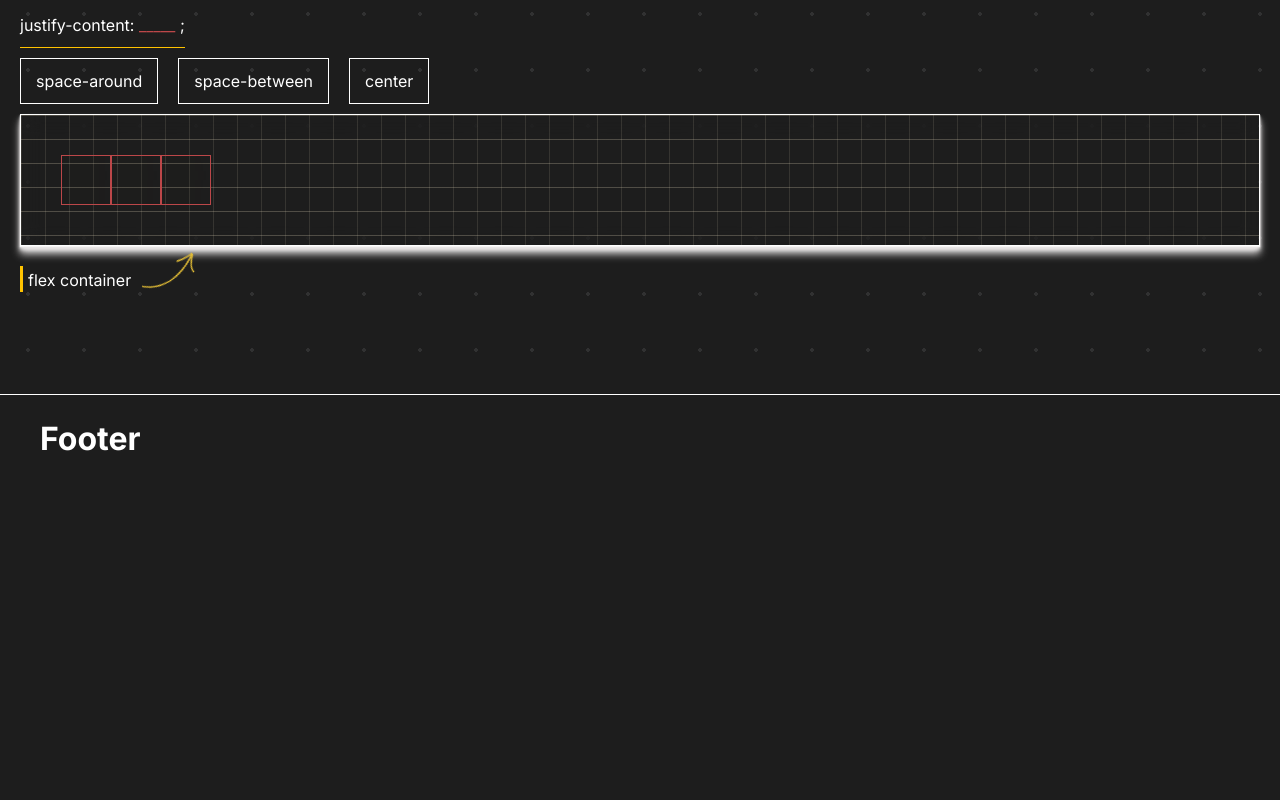
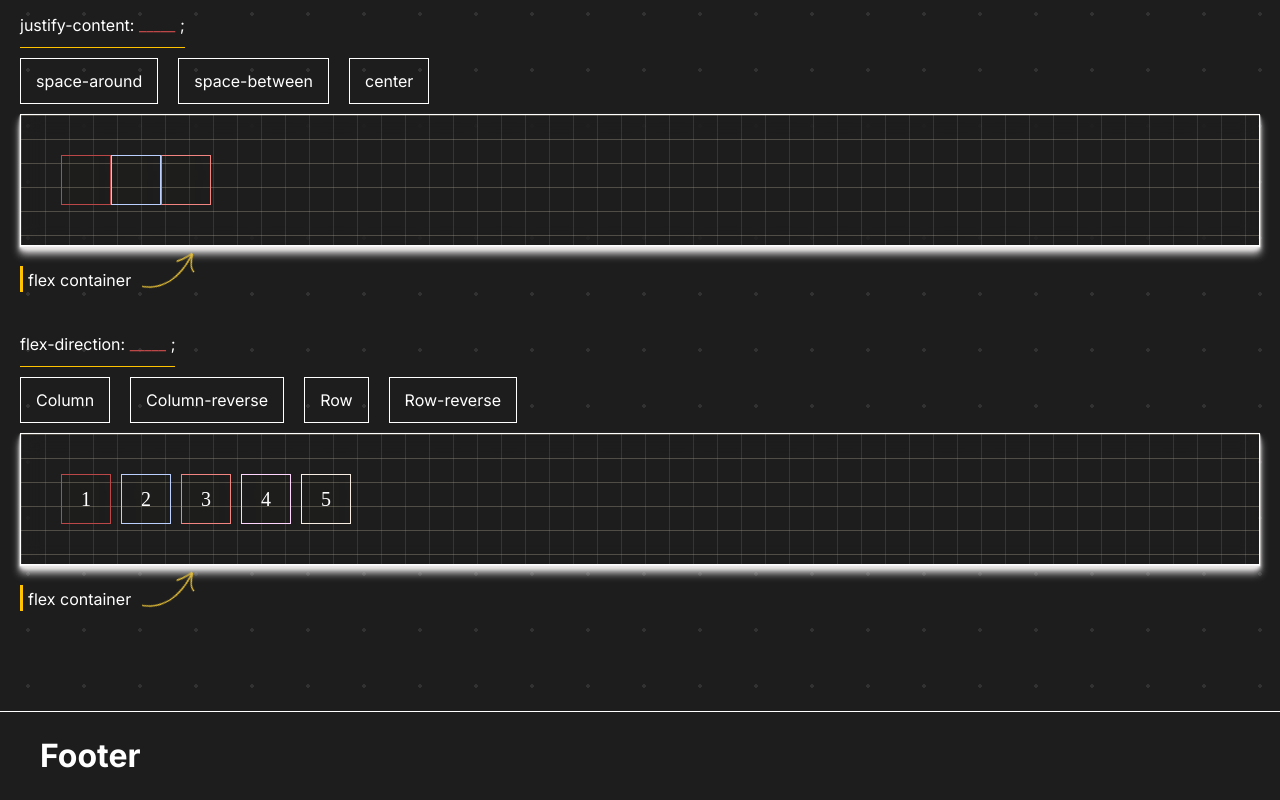
Before and after one commit to Andriikryl/css-visualizer, a Next.js app: page / in a window 1280 px wide. Shown: the part 495-1295 px from the top of the page. Before the commit the page ends 978 px from the top, so only its background shows below. Built offline with nearby package versions, Linux system fonts and the light colour scheme.

Commit message:
add flexDiraction component

```diff
--- a/src/components/flex/FlexBlock.tsx
+++ b/src/components/flex/FlexBlock.tsx
@@ -3,6 +3,7 @@ import { Container } from "../container/Container";
 import style from "./style.module.css";
 import JustyfContent from "./justyfContent/JustyfContent";
 import SpacePos from "./spacePos/SpacePos";
+import FlexDiraction from "./flexDirection/FlexDiraction";
 export default function FlexBlock() {
   return (
     <section className={style.flex__section}>
@@ -10,6 +11,7 @@ export default function FlexBlock() {
         <div className={style.flex__group}>
           <JustyfContent />
           <SpacePos />
+          <FlexDiraction />
         </div>
       </Container>
     </section>
--- /dev/null
+++ b/src/components/flex/flexDirection/FlexDiraction.tsx
@@ -0,0 +1,81 @@
+"use client";
+import React, { useState } from "react";
+import style from "./style.module.css";
+import clsx from "clsx";
+import { motion } from "framer-motion";
+import Button from "@/components/button/Button";
+import BlockDescription from "@/components/blockDescription/BlockDescription";
+import InnerBox from "@/components/innerBox/InnerBox";
+import TaskDescription from "@/components/taskDescription/TaskDescription";
+
+export default function FlexDiraction() {
+  const [end, setEnd] = useState(false);
+  const [center, setCenter] = useState(false);
+  const [start, setStart] = useState(false);
+  const [rowRevers, setRowRevers] = useState(false);
+  const handleClickColumn = () => {
+    setStart(true);
+    setEnd(false);
+    setCenter(false);
+    setRowRevers(false);
+  };
+  const handleClickRow = () => {
+    setEnd(true);
+    setStart(false);
+    setCenter(false);
+    setRowRevers(false);
+  };
+  const handleClickColumnReverse = () => {
+    setCenter(true);
+    setEnd(false);
+    setStart(false);
+    setRowRevers(false);
+  };
+  const handleClickRowReverse = () => {
+    setRowRevers(true);
+    setCenter(false);
+    setEnd(false);
+    setStart(false);
+  };
+  let justifyContentValue = "_____   ";
+
+  if (start) {
+    justifyContentValue = "column";
+  } else if (center) {
+    justifyContentValue = "column-reverse";
+  } else if (end) {
+    justifyContentValue = "row";
+  } else if (rowRevers) {
+    justifyContentValue = "row-revers";
+  }
+
+  return (
+    <div>
+      <TaskDescription
+        qustion={" flex-direction"}
+        answer={justifyContentValue}
+      />
+      <div className={style.flex__group}>
+        <Button text={"Column"} onClick={handleClickColumn} />
+        <Button text={"Column-reverse"} onClick={handleClickColumnReverse} />
+        <Button text={"Row"} onClick={handleClickRow} />
+        <Button text={"Row-reverse"} onClick={handleClickRowReverse} />
+      </div>
+      <motion.div
+        className={clsx(style.box, {
+          [style.centered]: center,
+          [style.ended]: end,
+          [style.started]: start,
+          [style.rowRevers]: rowRevers,
+        })}
+      >
+        <InnerBox />
+        <InnerBox />
+        <InnerBox />
+        <InnerBox />
+        <InnerBox />
+      </motion.div>
+      <BlockDescription text="flex container" />
+    </div>
+  );
+}
--- /dev/null
+++ b/src/components/flex/flexDirection/style.module.css
@@ -0,0 +1,63 @@
+
+.started{
+    flex-direction: column;
+}
+
+.centered{
+    flex-direction:column-reverse;
+}
+
+.ended{
+    flex-direction:row;
+}
+
+.rowRevers{
+    flex-direction: row-reverse;;
+}
+
+.box{
+    background-image: linear-gradient(to right, #faedcd1e 1px, transparent 1px),
+    linear-gradient(to bottom, #faedcd3b 1px, transparent 1px);
+    background-size: 24px 24px;
+    padding: 40px;
+    border: 1px solid white;
+    display: flex;
+    box-shadow: 0 1px 1px rgba(247, 246, 246, 0.948),
+    0 2px 2px rgba(226, 222, 222, 0.784),
+    0 4px 4px rgba(243, 241, 241, 0.878),
+    0 8px 8px rgba(240, 237, 237, 0.871);
+    backdrop-filter: blur(10px);
+    gap: 10px;
+    counter-reset: item;
+}
+
+.box div{
+    position: relative;
+}
+.box div::before{
+    counter-increment: item;
+    content: '' counter(item) '';
+    display: block;
+    text-align: center;
+    font-family: StratosSkyeng Web;
+    height: 30px;
+    aspect-ratio: 1/1;
+    display: flex;
+    justify-content: center;
+    align-items: center;
+    font-size: 20px;
+    color: white;
+    font-style: normal;
+    font-weight: 500;
+    line-height: 100%;
+    position: absolute;
+    left: 50%;
+    top: 50%;
+    transform: translate(-50%, -50%);
+}
+
+.flex__group{
+    display: flex;
+    gap: 20px;
+    margin-block-end: 10px;
+}
--- a/src/components/flex/style.module.css
+++ b/src/components/flex/style.module.css
@@ -1,8 +1,7 @@
 .flex__section{
     padding-block: 100px;
     background-image: radial-gradient(hsl(220, 13%, 91%, .1) 2px, transparent 1px);
-    background-size:56px 56px;
-    height: 100dvh;
+    background-size: 56px 56px;
 }
 
 .flex__group{
--- a/src/components/innerBox/style.module.css
+++ b/src/components/innerBox/style.module.css
@@ -2,6 +2,25 @@
     width: 50px;
     height: 50%;
     aspect-ratio: 1/1;
-    border: 1px solid #bc4749;
     backdrop-filter: blur(40px);
 }
+
+
+.inner__box:nth-child(1){
+    border: 1px solid #bc4749;
+}
+.inner__box:nth-child(2){
+    border: 1px solid #bbd0ff;
+}
+.inner__box:nth-child(3){
+    border: 1px solid #f28482;
+}
+.inner__box:nth-child(4){
+    border: 1px solid #ffd6ff;
+}
+.inner__box:nth-child(5){
+    border: 1px solid #f7ede2;
+}
+.inner__box:nth-child(6){
+    border: 1px solid #57cc99;
+}
```
